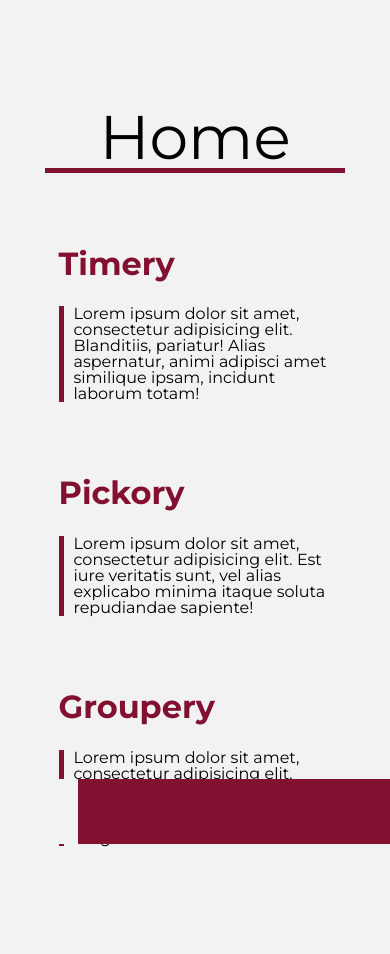
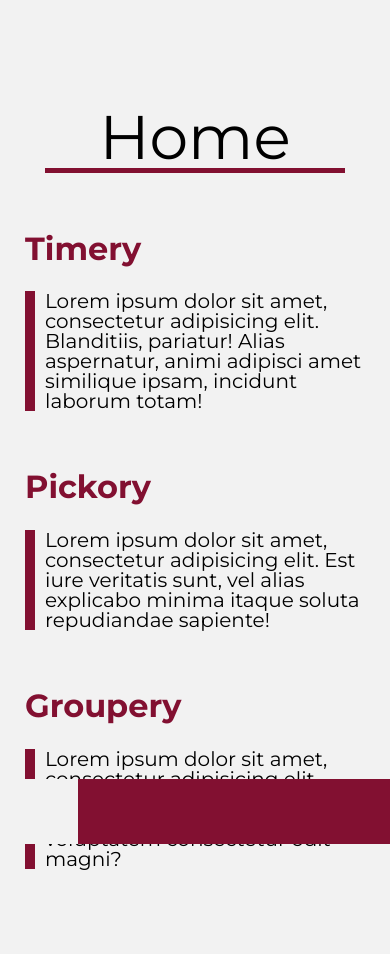
Before and after one commit to soudy/Teachery, a PHP site: page / in a window 390 px wide. Before the commit the page ends 847 px from the top, so only its background shows below. Run offline with PHP 8.4, Linux system fonts and the light colour scheme; some libraries are stand-ins or nearby versions.

Commit message:
Reponsive fix

```diff
--- a/app/style.css
+++ b/app/style.css
@@ -76,21 +76,24 @@ header h1               {font-family: 'Montserrat', sans-serif;text-align:center
 .checkbox-button i      {color:#821031;cursor:pointer;font-family: 'Montserrat', sans-serif;margin:0 15;}
 
 .settings               {width:100%;font-family: 'Montserrat', sans-serif;padding-left:7.5%;}
-.setting-color          {width:50%;font-size:100%;font-family: 'Montserrat', sans-serif;text-align:center;padding:0 25;}
+.setting-color          {width:50%;font-size:100%;font-family: 'Montserrat', sans-serif;text-align:center;padding:0 2.5% 0 7.5%;}
 .setting-color h2       {font-weight:300;}
 .setting-color input    {background:white;border:none;border-left:65px solid #821031;font-size:200%;padding:15;color:#666;width:100%;}
 
+.setting-general        {width:50%;font-size:100%;font-family: 'Montserrat', sans-serif;text-align:center;padding:0 2.5% 0 7.5%;}
+
+
 input[disabled]         {background:#F2F2F2  !important;color:#000  !important}
 
-.home                   {width:70%; margin:auto;font-family: 'Montserrat', sans-serif;}
+.home                   {width:100%; margin:auto;font-family: 'Montserrat', sans-serif;padding:0 25;}
 .home .home-group       {margin-bottom:50px; max-width:700px; margin:auto;}
-.home .home-group h2    {color:#821031;font-size:200%;margin-top:75px;}
-.home .home-group p     {padding-left:10px; border-left:5px solid #821031;}
+.home .home-group h2    {font-size:200%;color:#821031;margin-top:60px;}
+.home .home-group p     {padding-left:10px; border-left:10px solid #821031;font-size:125%;}
 
 @media (max-width: 720px) {
     /* CORE RESPONSIVE */
     body                {}
-    main                {padding:0;margin-top:65px;}
+    main                {padding:0;margin-top:65px;margin-bottom:65px;}
     nav                 {display:block;position:fixed;width:100%;bottom:0;}
     nav:hover           {width:100%;}
     nav a               {height:65px;width:20%;float:left;}
@@ -104,5 +107,5 @@ input[disabled]         {background:#F2F2F2  !important;color:#000  !important}
 
     /* SETTINGS */
     .settings           {padding:0;}
-    .setting-color      {width:100%;}
+    .setting-color      {width:100%;padding:0 25;}
 }
```
